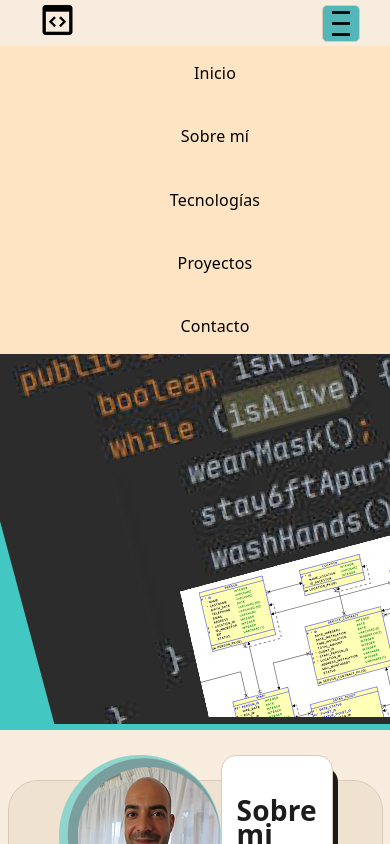
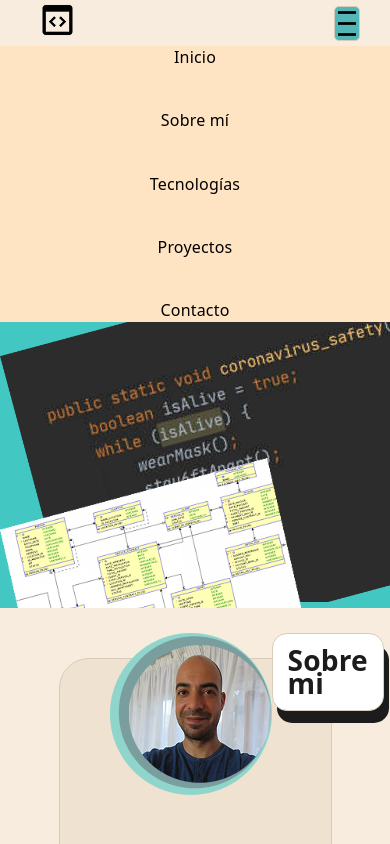
Before and after one commit to Toni8482/Portfolio, a Vue app: page / in a window 390 px wide. Shown: the top 844 px of the page. Built offline with nearby package versions, Linux system fonts and the light colour scheme.

Commit message:
Hero responsive y  funciones de botones

```diff
--- a/src/components/Header.vue
+++ b/src/components/Header.vue
@@ -153,10 +153,10 @@ export default {
     font-weight: 600;
 }
 
-@media (max-width: 992px) {}
+@media (max-width: 1024px) {}
 
 
-@media (max-width: 720px) {
+@media (max-width: 768px) {
 
     .nav-bar {
         display: none;
@@ -182,6 +182,7 @@ export default {
 
     .menu-desplegable {
         display: block;
+        z-index: 10;
     }
 
 
--- a/src/components/Hero.vue
+++ b/src/components/Hero.vue
@@ -1,10 +1,18 @@
 <template>
   <div class="hero">
     <div class="hero-text">
-        <div><h1>Desarrollador full stack</h1>
-        <p>2 años de experiencia en el mundo del desarrollo</p></div>
+      <div>
+        <h1>Desarrollador full stack</h1>
+        <p>2 años de experiencia en el mundo del desarrollo</p>
+      </div>
 
-        <div class="hero-btn"><Button button-text="Ver proyectos"></Button><Button button-text="Github"></Button></div>
+      <div class="hero-btn">
+        <Button class="btn" button-text="Ver proyectos" :icon_path=icon_path_proyectos @init-button="proyectos">
+        </Button>
+
+        <Button class="btn" button-text="Contactame" :icon_path=icon_path_github @init-button="contactame">
+        </Button>
+      </div>
 
     </div>
     <div class="hero-img">
@@ -18,16 +26,32 @@
 import Button from "./Button.vue";
 export default {
   name: 'Hero',
-components:{
+  components: {
     Button
   },
   data() {
     return {
-
+      icon_path_proyectos: '../src/assets/Laptop.svg',
+      icon_path_github: '../src/assets/sobre.svg',
     }
   },
 
   methods: {
+
+    /* METODOS PARA ACCIÓN DE BOTONES */
+    proyectos() {
+
+      const enlace = document.createElement("a");
+      enlace.href = '#proyectos';
+      enlace.click();
+
+    },
+    contactame() {
+
+      const enlace = document.createElement("a");
+      enlace.href = "#contacto";
+      enlace.click();
+    }
 
   },
 
@@ -38,32 +62,92 @@ components:{
 </script>
 
 <style scoped>
-.hero{
+.hero {
   display: flex;
   align-items: center;
   justify-content: center;
   background-color: #42c7c3;
+
 }
-.hero-text{
+
+h1 {
+  font-size: 50px;
+  margin-bottom: 20px;
+}
+
+.hero-text {
   width: 50%;
   text-align: center;
+  display: flex;
+  flex-direction: column;
+  gap: 30px;
 }
 
-.hero-btn{
+.hero-btn {
   display: flex;
   align-items: center;
   justify-content: center;
   gap: 30px;
 }
 
-.img-cd{
-   z-index: 0;
+.hero-img {
+  position: relative;
+  overflow: hidden;
+  width: 50%;
+  height: stretch;
 }
 
-.img-bd{
+.img-cd {
+  width: 100%;
+  height: 100%;
+  z-index: 0;
+  object-fit: fill;
+}
+
+.img-bd {
+  width: 80%;
+
   z-index: 1;
   position: absolute;
-top: 500px;
-left: 180px;
+  top: 60%;
+  right: 20%;
+}
+
+.btn {
+  padding: 10px;
+  display: flex;
+  font-weight: 600;
+  gap: 10px;
+}
+
+
+@media (max-width: 1024px) {
+  h1 {
+    font-size: 40px;
+    margin-bottom: 20px;
+  }
+}
+
+
+@media (max-width: 768px) {
+  .hero {
+    flex-direction: column;
+    padding: 50px 0 0 0;
+  }
+
+  h1 {
+    font-size: 30px;
+    margin-bottom: 10px;
+  }
+
+  .hero-text {
+    width: 100%;
+
+  }
+
+  .hero-img {
+    width: 100%;
+  }
+
 }
 </style>
--- a/src/style.css
+++ b/src/style.css
@@ -49,6 +49,12 @@
 
 }
 */
+
+*{
+ margin: 0;
+  padding: 0;
+ box-sizing: border-box;
+}
 body {
   margin: 0;
   padding: 0;
```
Also changed, not shown: src/assets/Mail.svg (deleted), src/assets/sobre.svg (added). Lines whose indentation alone changed are shown as unchanged.
